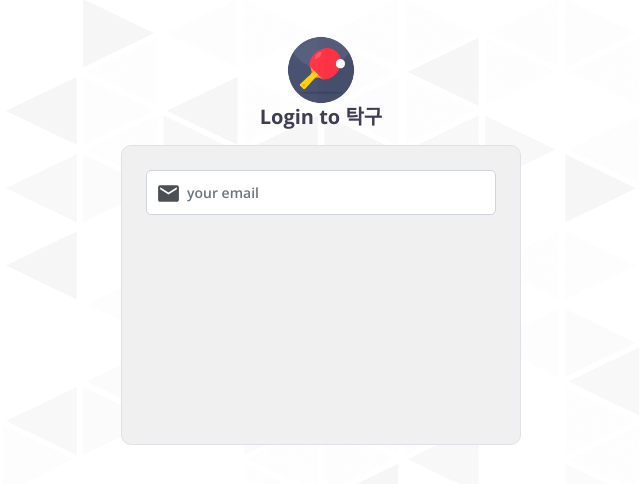
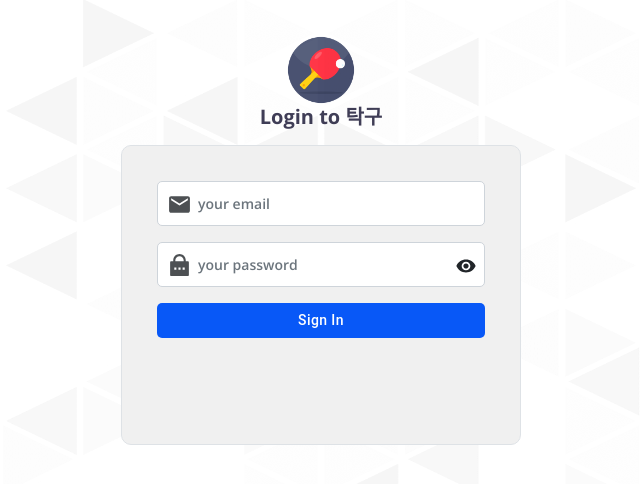
Before and after one commit to KINGDOMNVHAI/bongban-fe, a React (Create React App) app: page /login in a window 1280 px wide. Shown: the top 484 px of the page, without its empty margins (319-959 px from the left). Built offline with nearby package versions, Linux system fonts and the light colour scheme.

Commit message:
Create isShowPassword

```diff
--- a/src/App.css
+++ b/src/App.css
@@ -185,16 +185,17 @@ table td .info h6 {overflow: hidden; text-overflow: ellipsis; white-space: nowra
 .loginPatern {width: 100%; height: 100%; opacity: 0.08; position: fixed; top: 0px; left: 0px; z-index: 99; pointer-events: none;}
 
 .loginSection .loginBox {width: 400px; height: auto; margin: auto;}
-.loginSection .loginBox .wrapper {width: 100%; height: 300px; background: #f0f0f0; position: relative; z-index: 100;}
+.loginSection .loginBox .wrapper {width: 100%; height: 300px; background: #f0f0f0; position: relative; z-index: 100; padding: 35px;}
 .loginSection .loginBox .wrapper .form-control {background: #FFF !important; box-shadow: none !important;
   outline: none !important; border-radius: 5px !important; font-size: 14px; font-weight: 600; height: 45px; padding-left: 40px;}
-.loginSection .loginBox .wrapper .form-control.focus .icon svg {color: #0858f7 !important;}
+.loginSection .loginBox .wrapper .form-group.focus .icon svg {color: #0858f7 !important;}
 .loginSection .loginBox .wrapper .form-control:focus {border: 1px solid #0858f7 !important;}
 
 .loginSection .loginBox .wrapper .form-group .icon {position: absolute; top: 2px; left: 10px; z-index: 100; font-size: 25px;}
 .loginSection .loginBox .wrapper .form-group .icon svg {opacity: 0.8;}
 
-
+.toggleShowPassword {position: absolute; top: 10px; right: 8px; cursor: pointer;}
+.toggleShowPassword svg {font-size: 22px;}
 
 
 /*
--- a/src/pages/Login/index.js
+++ b/src/pages/Login/index.js
@@ -1,18 +1,26 @@
-import { useContext, useEffect } from 'react';
+import { useContext, useEffect, useState } from 'react';
 import Logo from '../../assets/images/table-tennis-logo.png';
 import patern from '../../assets/images/pattern.webp';
 import { MyContext } from '../../App';
 
 import { MdMail } from "react-icons/md";
 import { RiLockPasswordFill } from "react-icons/ri";
+import { IoMdEye, IoMdEyeOff } from "react-icons/io";
+import { Button } from '@mui/material';
 
 const Login = () => {
 
+    const [inputIndex, setInputIndex] = useState(null);
+    const [isShowPassword, setIsShowPassword] = useState(false);
     const context = useContext(MyContext);
 
     useEffect(() => {
         context.setIsHideSidebarAndHeader(true);
     },[])
+
+    const focusInput = (index) => {
+        setInputIndex(index);
+    }
 
     return (
         <>
@@ -24,11 +32,30 @@ const Login = () => {
                         <h5 className='font-weight-bold'>Login to 탁구</h5>
                     </div>
 
-                    <div className='wrapper mt-3 card border p-4'>
+                    <div className='wrapper mt-3 card border'>
                         <form>
-                            <div className='form-group mb-3 position-relative'>
+                            <div className={`form-group mb-3 position-relative ${inputIndex === 0 && 'focus'}`}>
                                 <span className='icon'><MdMail/></span>
-                                <input type='text' className='form-control' placeholder='your email' />
+                                <input type='text' className='form-control' placeholder='your email'
+                                    onFocus={()=>focusInput(0)} onBlur={()=>setInputIndex(null)}
+                                />
+                            </div>
+
+                            <div className={`form-group mb-3 position-relative ${inputIndex === 1 && 'focus'}`}>
+                                <span className='icon'><RiLockPasswordFill/></span>
+                                <input type={`${isShowPassword === true ? 'text' : 'password'}`} className='form-control' placeholder='your password'
+                                    onFocus={()=>focusInput(1)} onBlur={()=>setInputIndex(null)}
+                                />
+
+                                <span className='toggleShowPassword' onClick={()=>setIsShowPassword(!isShowPassword)}>
+                                    {
+                                        isShowPassword === true ? <IoMdEyeOff/> : <IoMdEye/>
+                                    }
+                                </span>
+                            </div>
+
+                            <div className='form-group'>
+                                <Button className='btn-blue btn-lg w-100'>Sign In</Button>
                             </div>
                         </form>
                     </div>
```
Also changed, not shown: document/huongdan.txt.
